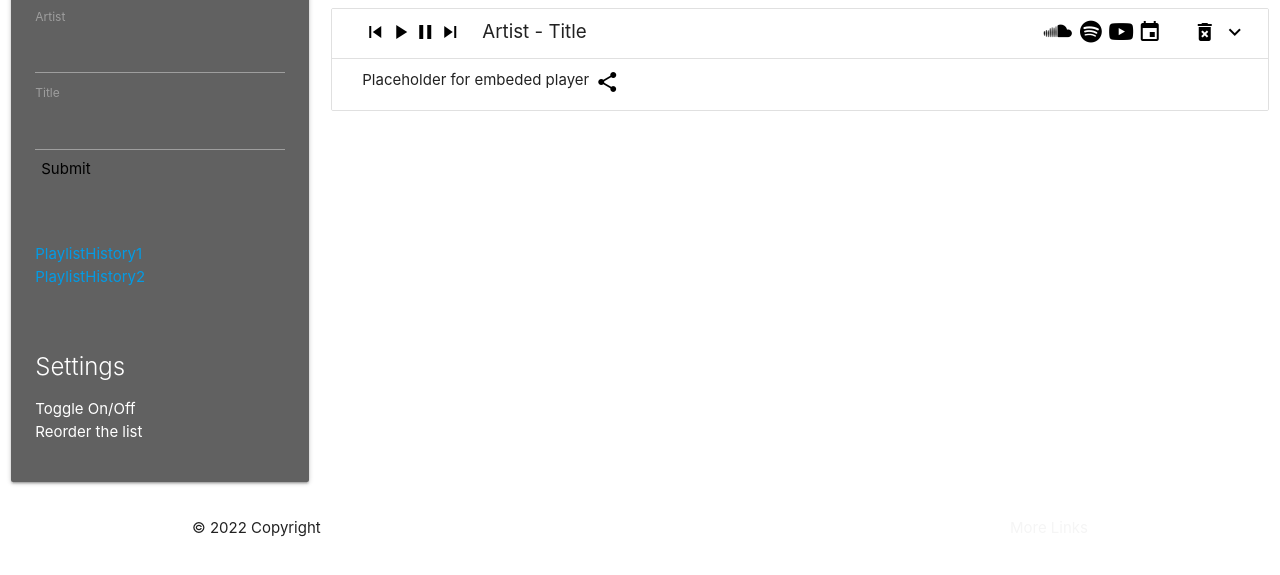
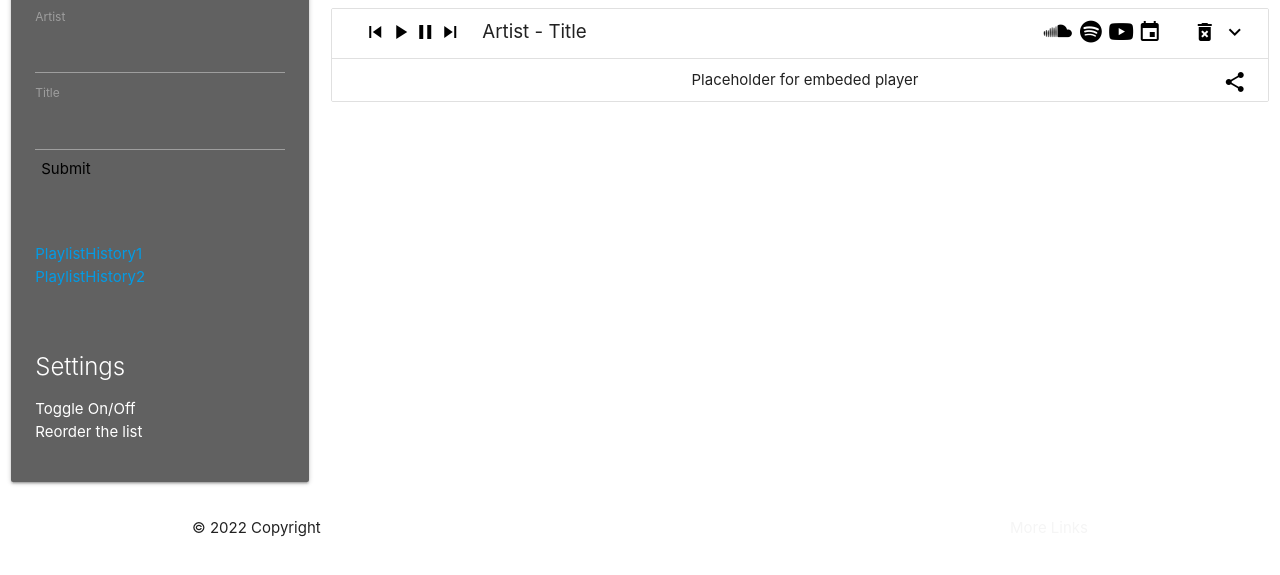
Before and after one commit to AliBakerCodes/SoundRiver, a plain HTML site: page index.html in a window 1280 px wide. Shown: the part 203-778 px from the top of the page. Drawn offline with nearby package versions, Linux system fonts and the light colour scheme.

Commit message:
changed button styling on focus from default to transparent

```diff
--- a/assets/css/style.css
+++ b/assets/css/style.css
@@ -16,10 +16,19 @@ button {
   background-color: transparent;
 }
 
+button:focus {
+  background-color: transparent;
+}
+
 .mainSong {
   display: flex;
   position: relative;
   height: 50px;
+}
+
+.card-expand {
+  display: flex;
+  position: relative;
 }
 
 .previousTrack {
@@ -88,3 +97,12 @@ button {
 .card-expand {
   display: flex;
 }
+
+.share {
+  position: absolute;
+  right: 15px;
+}
+
+#player {
+  margin: auto;
+}
```
